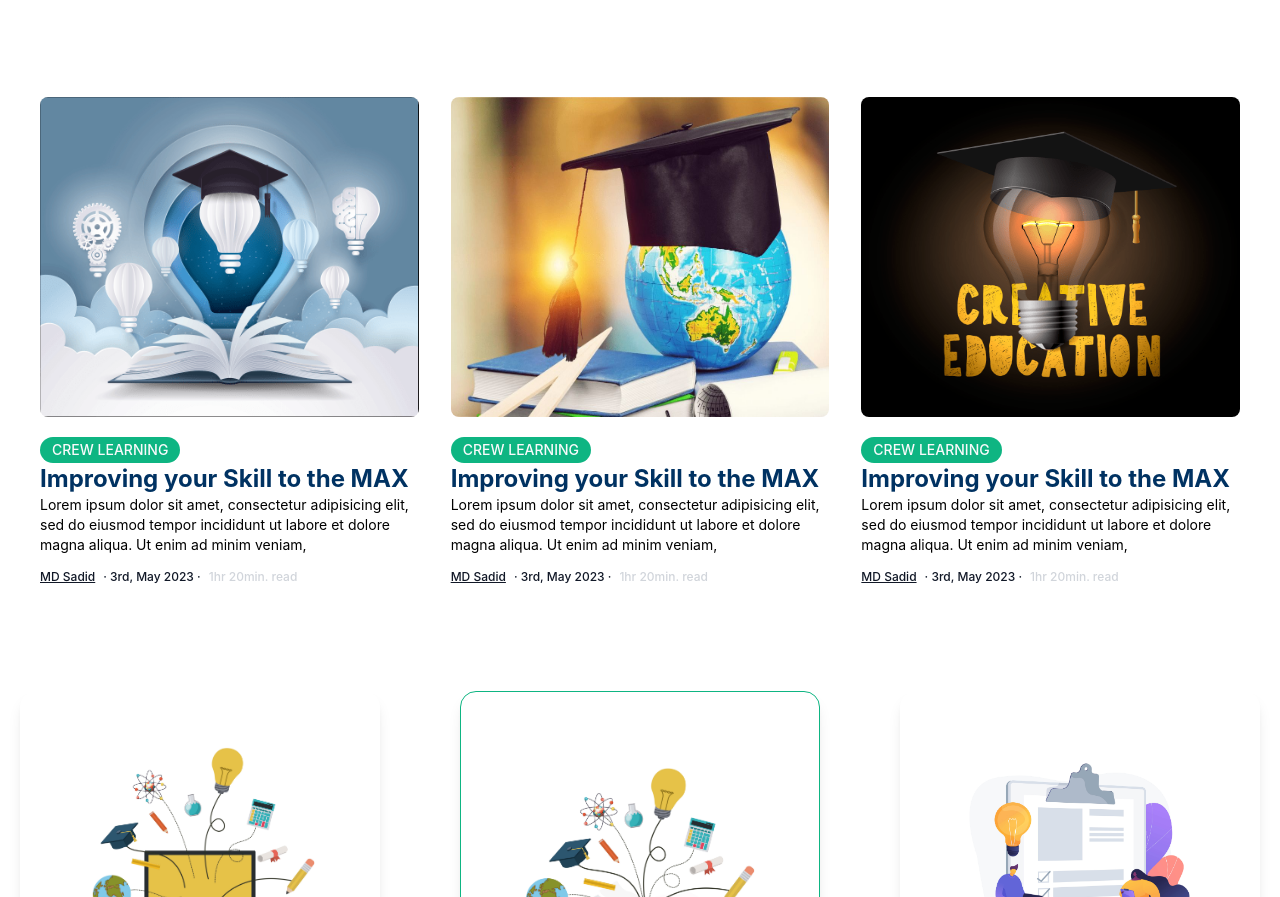
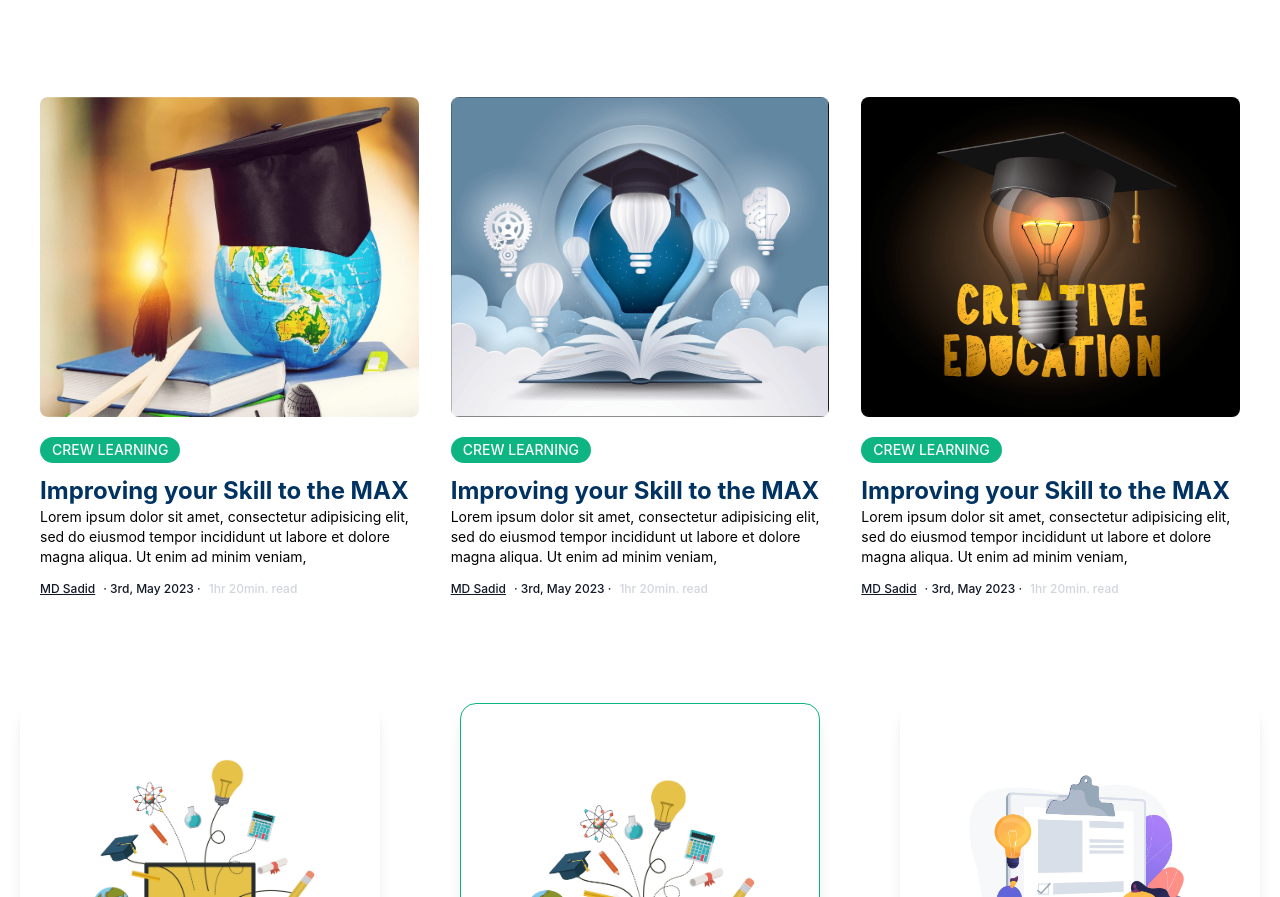
Before and after one commit to MDSadid-git/Edu-Learn, a React (Vite) app: page /home2 in a window 1280 px wide. Shown: the part 2311-3208 px from the top of the page. Built offline with nearby package versions, Linux system fonts and the light colour scheme.

Commit message:
Sadid Home Serves area done

```diff
--- a/src/Components/Pages/Home/Serves/Serves.jsx
+++ b/src/Components/Pages/Home/Serves/Serves.jsx
@@ -69,21 +69,22 @@ const Serves = () => {
           </div>
           <div className="">
             <div className="grid md:grid-cols-3 sm:grid-cols-1 sm:px-5 gap-x-8 gap-y-16">
+              {/* part 1 area */}
               <div className="flex flex-col group cursor-pointer items-start">
                 <img
-                  src={service2}
-                  className="rounded-lg sm:group-hover:translate-y-12 duration-500 h-80 w-full "
+                  src={service3}
+                  className="rounded-lg group-hover:translate-y-14 duration-500 h-80 w-full"
                   alt="/"
                 />
                 <p
-                  className="bg-brand flex items-center leading-none text-sm font-medium text-gray-50 pt-1.5 pr-3 pb-1.5 pl-3
+                  className="bg-brand group-hover:ml-3 duration-500 flex items-center leading-none text-sm font-medium text-gray-50 pt-1.5 pr-3 pb-1.5 pl-3
             rounded-full uppercase mt-5 z-50"
                 >
                   CREW LEARNING
                 </p>
                 <a
                   href="/"
-                  className="text-lg font-bold sm:text-xl md:text-2xl text-[#003262]"
+                  className="text-lg font-bold mt-3 sm:text-xl md:text-2xl text-[#003262]"
                 >
                   Improving your Skill to the MAX
                 </a>
@@ -107,19 +108,22 @@ const Serves = () => {
                   </p>
                 </div>
               </div>
-              <div className="flex flex-col group cursor-pointer items-start ">
+              {/* part 2 area */}
+              <div className="flex flex-col group cursor-pointer items-start">
                 <img
-                  src={service3}
-                  className="rounded-lg group-hover:translate-y-12 duration-500 h-80 w-full"
+                  src={service2}
+                  className="rounded-lg group-hover:translate-y-14 duration-500 h-80 w-full"
                   alt="/"
                 />
-
-                <p className="bg-brand flex items-center leading-none text-sm font-medium text-gray-50 pt-1.5 pr-3 pb-1.5 pl-3 rounded-full uppercase mt-5 z-50">
+                <p
+                  className="bg-brand group-hover:ml-3 duration-500 flex items-center leading-none text-sm font-medium text-gray-50 pt-1.5 pr-3 pb-1.5 pl-3
+            rounded-full uppercase mt-5 z-50"
+                >
                   CREW LEARNING
                 </p>
                 <a
                   href="/"
-                  className="text-lg font-bold sm:text-xl md:text-2xl text-[#003262]"
+                  className="text-lg font-bold mt-3 sm:text-xl md:text-2xl text-[#003262]"
                 >
                   Improving your Skill to the MAX
                 </a>
@@ -143,21 +147,22 @@ const Serves = () => {
                   </p>
                 </div>
               </div>
+              {/* part 3 area */}
               <div className="flex flex-col group cursor-pointer items-start">
                 <img
                   src={service4}
-                  className="rounded-lg group-hover:translate-y-12 duration-500 h-80 w-full"
+                  className="rounded-lg group-hover:translate-y-14 duration-500 h-80 w-full"
                   alt="/"
                 />
                 <p
-                  className="bg-brand flex items-center leading-none text-sm font-medium text-gray-50 pt-1.5 pr-3 pb-1.5 pl-3
+                  className="bg-brand group-hover:ml-3 duration-500 flex items-center leading-none text-sm font-medium text-gray-50 pt-1.5 pr-3 pb-1.5 pl-3
             rounded-full uppercase mt-5 z-50"
                 >
                   CREW LEARNING
                 </p>
                 <a
                   href="/"
-                  className="text-lg font-bold sm:text-xl md:text-2xl text-[#003262]"
+                  className="text-lg font-bold mt-3 sm:text-xl md:text-2xl text-[#003262]"
                 >
                   Improving your Skill to the MAX
                 </a>
```
